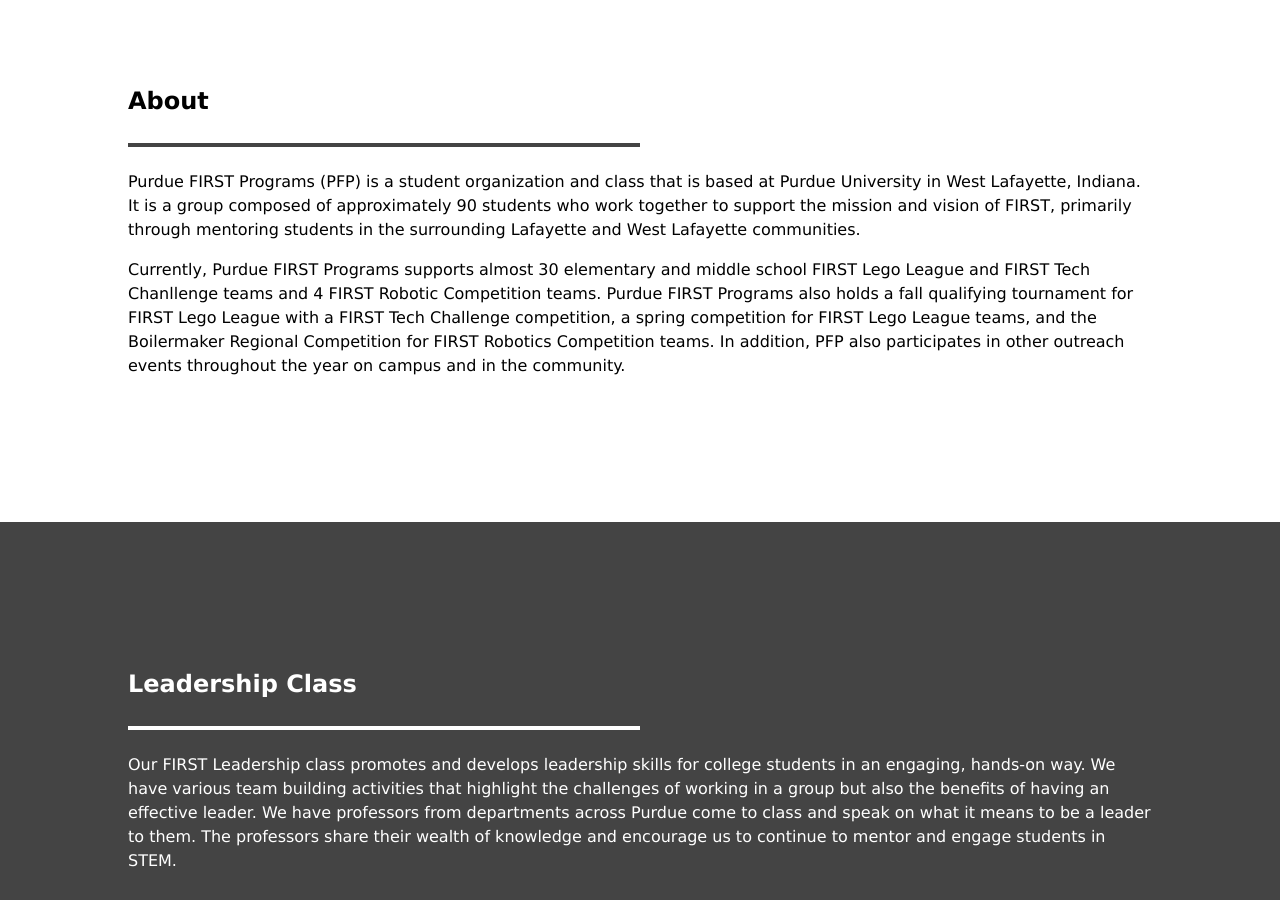
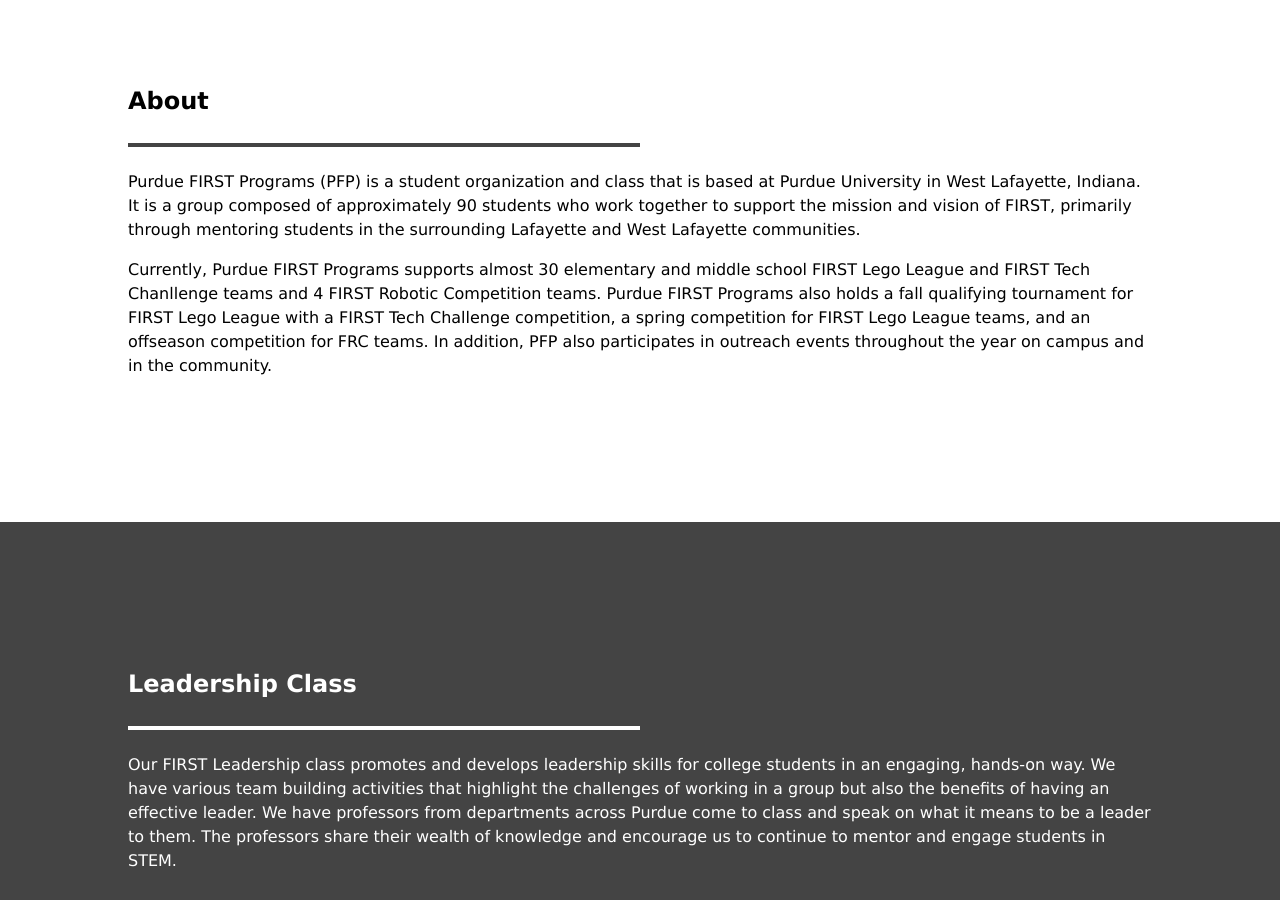
Before and after one commit to purduefirst/purduefirst.github.io, a Jekyll site: the page built from index.html, in a window 1280 px wide and 900 px high, scrolled down 961 px. Built offline with Jekyll 4.4.1, drawn with Linux system fonts in a browser that asks for light colours.

Commit message:
more grammar fixes

```diff
--- a/index.html
+++ b/index.html
@@ -12,7 +12,7 @@
 		<hr class="medium-hr">
 		<br />
 		<p>Purdue FIRST Programs (PFP) is a student organization and class that is based at Purdue University in West Lafayette, Indiana. It is a group composed of approximately 90 students who work together to support the mission and vision of FIRST, primarily through mentoring students in the surrounding Lafayette and West Lafayette communities.</p>
-		<p>Currently, Purdue FIRST Programs supports almost 30 elementary and middle school FIRST Lego League and FIRST Tech Chanllenge teams and 4 FIRST Robotic Competition teams. Purdue FIRST Programs also holds a fall qualifying tournament for FIRST Lego League with a FIRST Tech Challenge competition, a spring competition for FIRST Lego League teams, and the Boilermaker Regional Competition for FIRST Robotics Competition teams. In addition, PFP also participates in other outreach events throughout the year on campus and in the community.</p>
+		<p>Currently, Purdue FIRST Programs supports almost 30 elementary and middle school FIRST Lego League and FIRST Tech Chanllenge teams and 4 FIRST Robotic Competition teams. Purdue FIRST Programs also holds a fall qualifying tournament for FIRST Lego League with a FIRST Tech Challenge competition, a spring competition for FIRST Lego League teams, and an offseason competition for FRC teams. In addition, PFP also participates in outreach events throughout the year on campus and in the community.</p>
 	</div>
 </section>
 <section id="our-teams" class="secondary-section">
```
